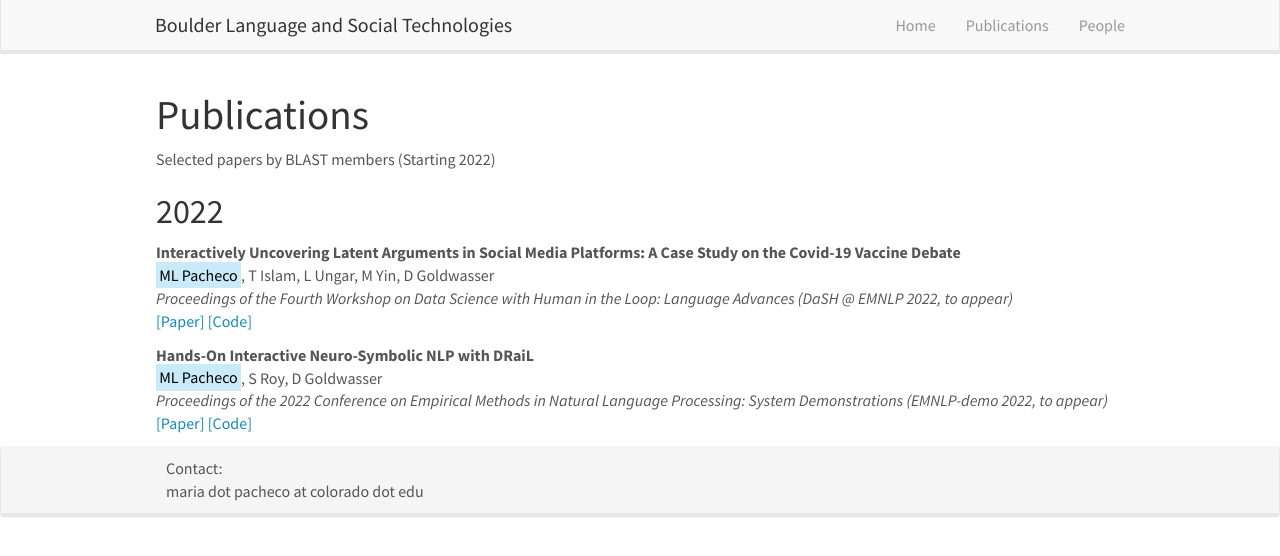
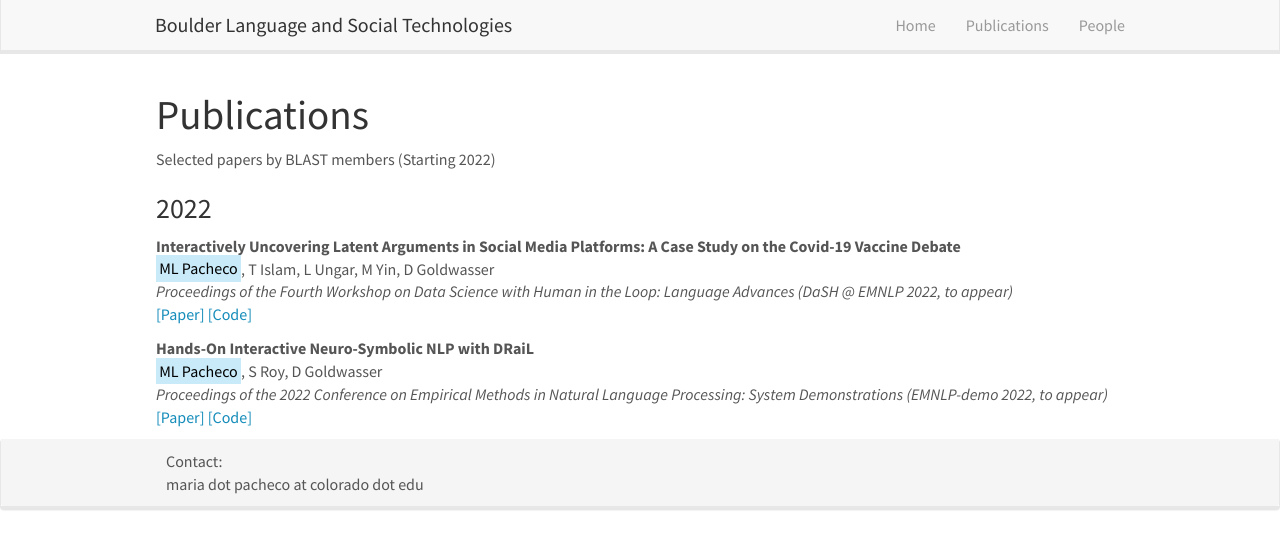
Before and after one commit to blast-cu/blast-cu.github.io, a Jekyll site: the page built from _pages/publications.md, in a window 1280 px wide. Shown: the top 556 px of the page. Built offline with Jekyll 4.4.1, drawn with Linux system fonts in a browser that asks for light colours; nearby versions of some CDN libraries.

```diff
--- a/_pages/publications.md
+++ b/_pages/publications.md
@@ -11,7 +11,7 @@ permalink: /publications/
 
 Selected papers by BLAST members (Starting 2022)
 
-## 2022
+### 2022
 
 {% for publi in site.data.publist_2022 %}
 
```
